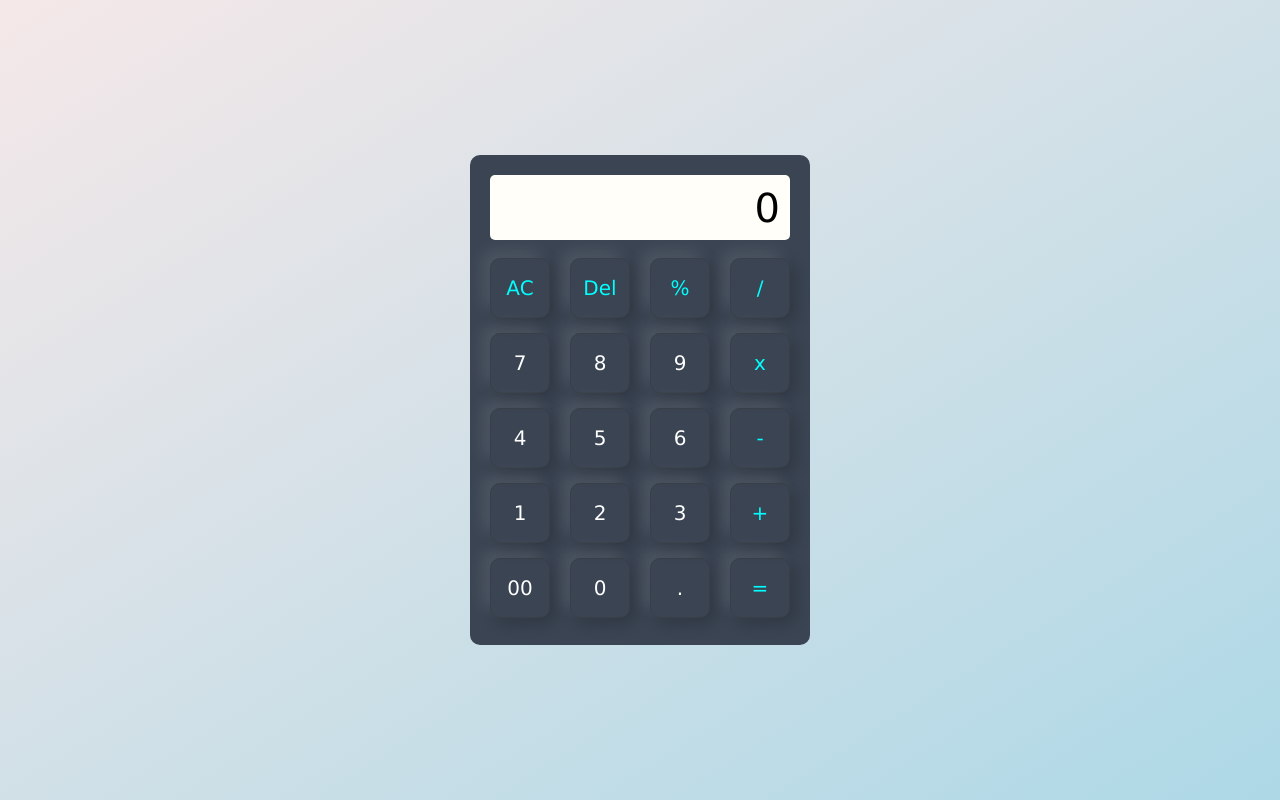
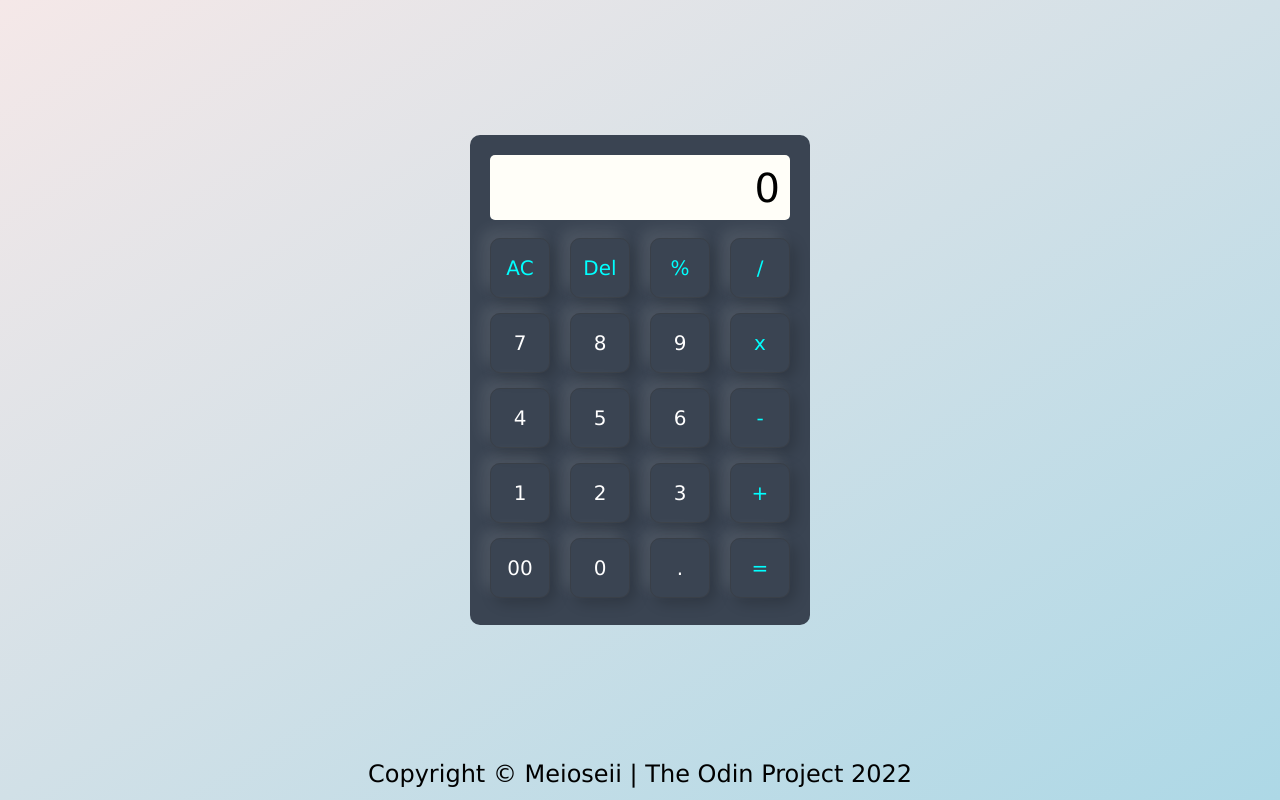
Before and after one commit to meioseii/calculator, a plain HTML site: page index.html in a window 1280 px wide. Drawn offline with Linux system fonts and the light colour scheme.

Commit message:
added a footer

```diff
--- a/index.html
+++ b/index.html
@@ -44,6 +44,12 @@
 
     </div>
 
+
     <script src="script.js" defer></script>
 </body>
+<footer>
+    <div class="footer">
+        Copyright © Meioseii | The Odin Project 2022
+    </div>
+</footer>
 </html>
--- a/script.js
+++ b/script.js
@@ -8,7 +8,7 @@ let decimalCount = 0;
 buttons.forEach(button => {
     button.addEventListener('click', () => {
         if (button.classList.contains('number')) {
-            if (display.textContent[0] == 0) {
+            if (display.textContent === '0') {
                 display.textContent = '';
                 display.textContent += button.textContent
             } else {
--- a/styles.css
+++ b/styles.css
@@ -8,6 +8,7 @@
 body {
     background: linear-gradient(to bottom right, rgb(245, 232, 232), lightblue);
     display: flex;
+    flex-direction: column;
     justify-content: center;
     align-items: center;
     width: 100%;
@@ -22,6 +23,7 @@ body {
     background: #3a4452;
     border-radius: 10px;
     padding: 20px;
+    margin-top: auto;
 }
 
 .calculator .display {
@@ -73,3 +75,12 @@ body {
 .row .button.delete {
     color: aqua;
 }
+
+footer {
+    display: flex;
+    margin-top: auto;
+    margin-bottom: 12px;
+    font-size: 24px;
+    align-items: center;
+    justify-content: center;
+}
```
